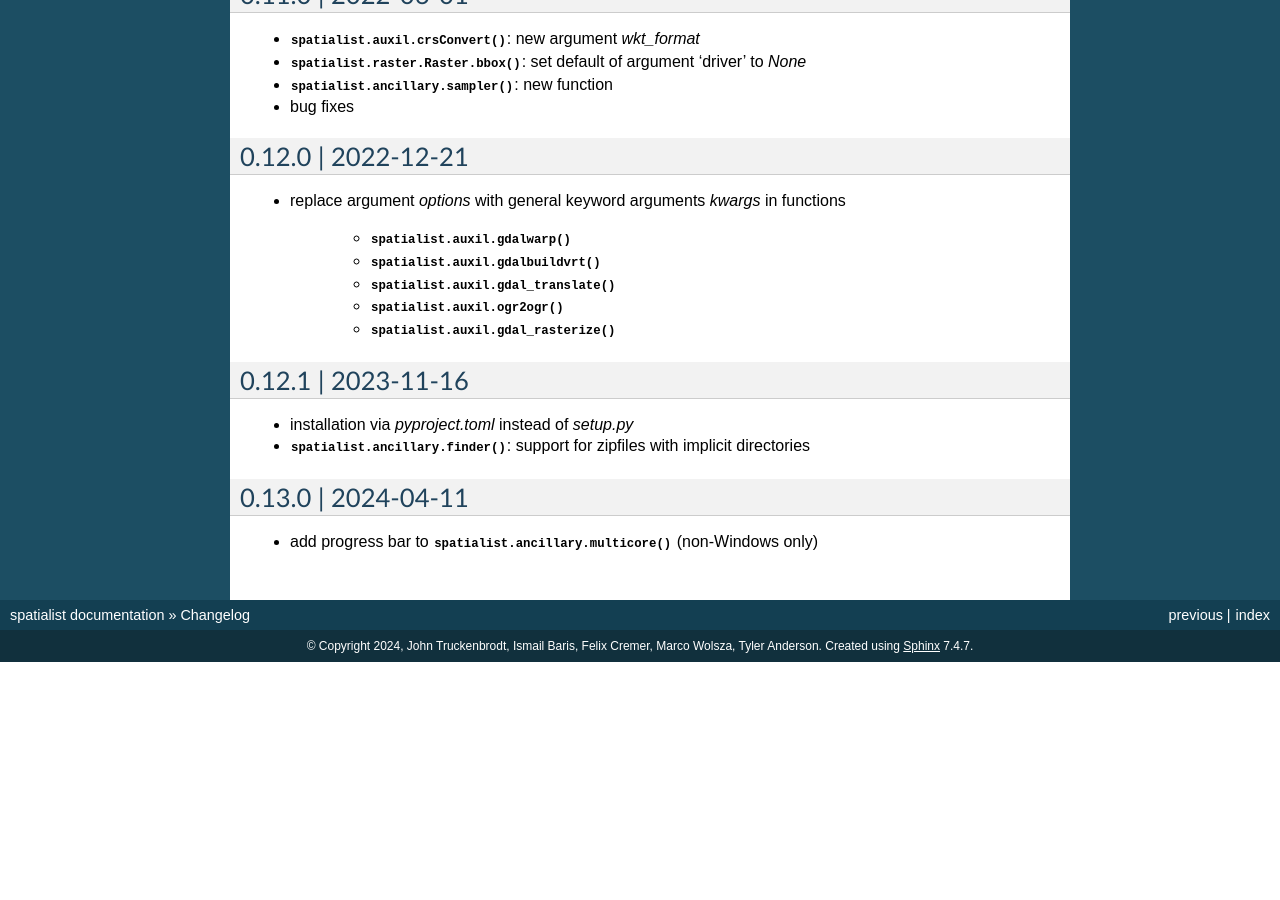
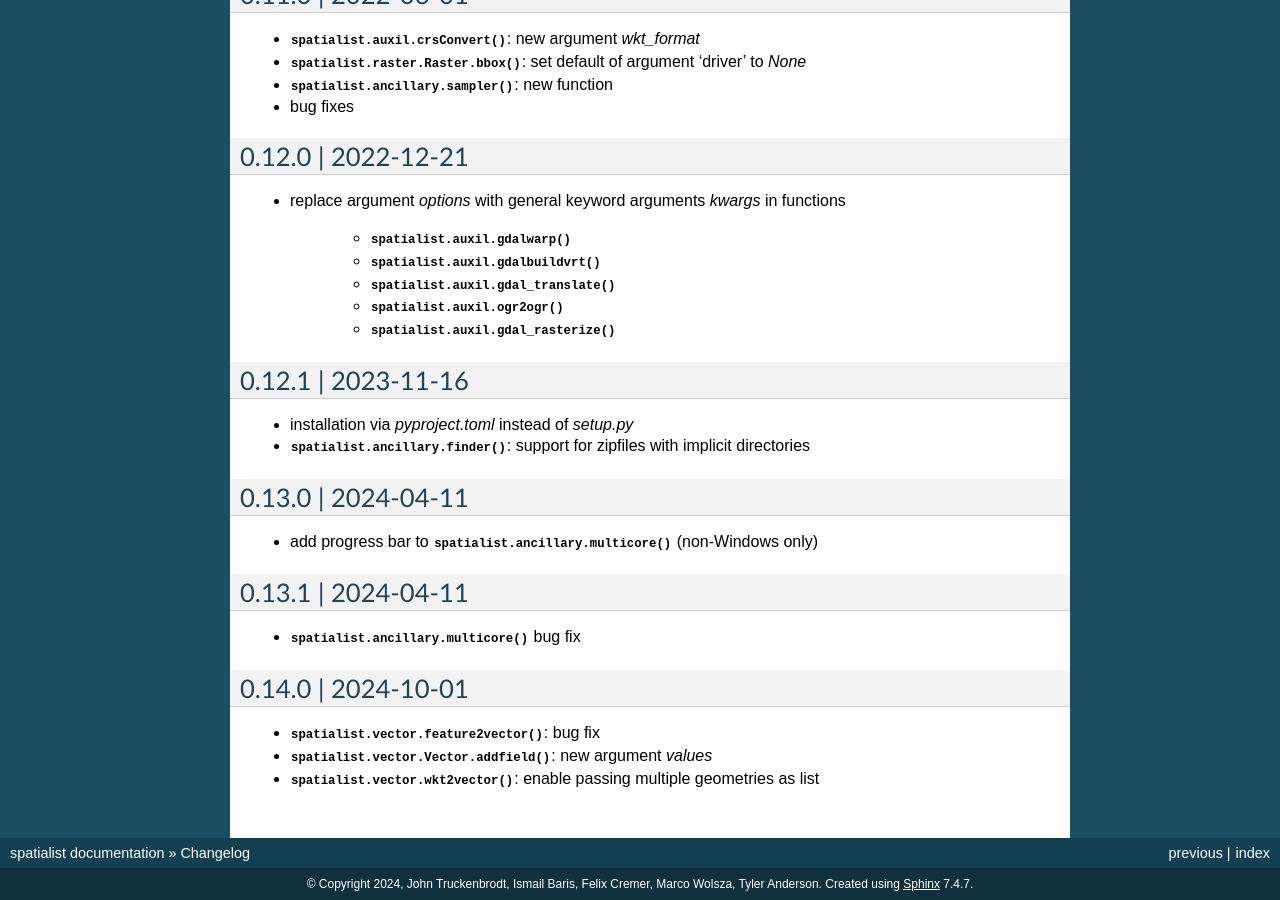
Before and after one commit to johntruckenbrodt/spatialist, a Sphinx documentation site: the page built from docs/source/changelog.rst, in a window 1280 px wide and 900 px high, scrolled down 2508 px. Built offline with Sphinx 7.4.7, drawn with Linux system fonts in a browser that asks for light colours; pages that are not in the unit, such as notebooks, are missing from menus; before the commit the page ends 3170 px from its top, so only the background shows below that; some of the changed text lies outside the part shown.

Commit message:
version 0.14.0 changelog

```diff
--- a/docs/source/changelog.rst
+++ b/docs/source/changelog.rst
@@ -189,3 +189,15 @@ Changelog
 -------------------
 
 - add progress bar to :func:`spatialist.ancillary.multicore` (non-Windows only)
+
+0.13.1 | 2024-04-11
+-------------------
+
+- :func:`spatialist.ancillary.multicore` bug fix
+
+0.14.0 | 2024-10-01
+-------------------
+
+- :func:`spatialist.vector.feature2vector`: bug fix
+- :meth:`spatialist.vector.Vector.addfield`: new argument `values`
+- :func:`spatialist.vector.wkt2vector`: enable passing multiple geometries as list
```
